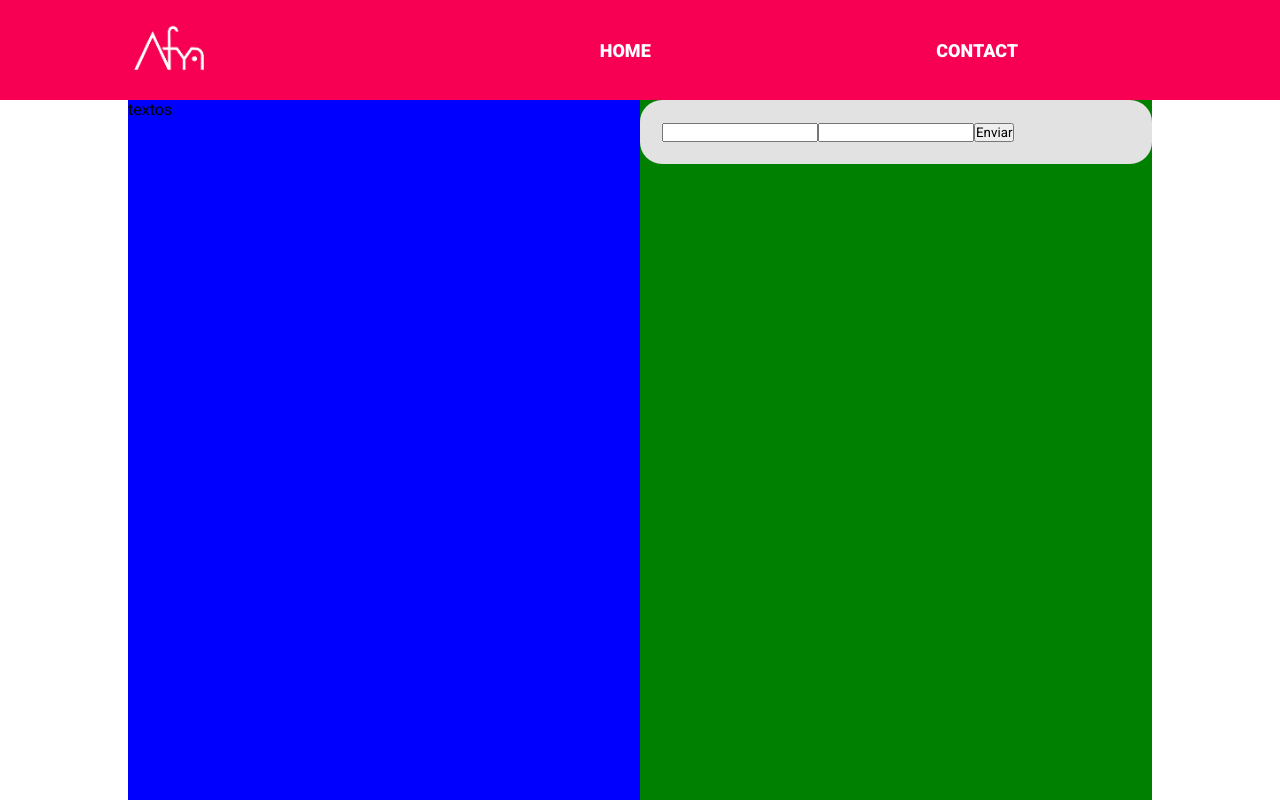
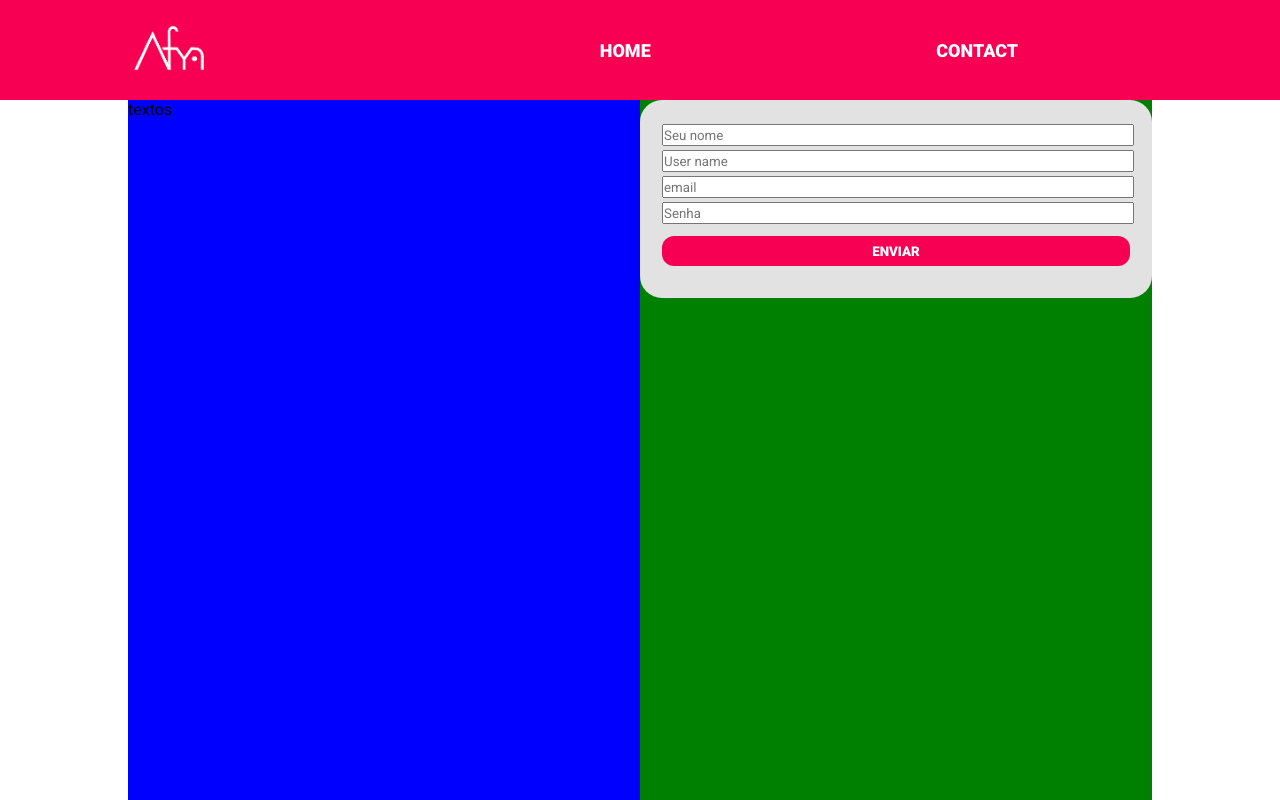
Before and after one commit to fellipehfa/afya-react-mod02, a React (Create React App) app: page / in a window 1280 px wide. Shown: the top 800 px of the page. Built offline with nearby package versions, Linux system fonts and the light colour scheme.

Commit message:
commit 5

```diff
--- a/src/components/Form/index.tsx
+++ b/src/components/Form/index.tsx
@@ -1,13 +1,38 @@
-import React, { useState, useCallback } from 'react';
-
+import React, { FormEvent, useCallback, useState } from 'react';
+import { toast } from "react-toastify";
 import { CardContent } from './styles';
 
+
+
+interface IFormPostData {
+    name: string;
+    username: string;
+    email: string;
+    password: string;
+}
+
 const Form: React.FC = () => {
+
+    const [formDataContent, setFormDataContent] = useState<IFormPostData>({} as IFormPostData)
+
+    const postSignUpData = useCallback(
+        (e: FormEvent<HTMLFormElement>) => {
+            e.preventDefault();
+            toast.success(formDataContent.name)
+            toast.success(formDataContent.username)
+            toast.success(formDataContent.email)
+            toast.success(formDataContent.password)
+        }, [formDataContent]
+    )
+
     return (
         <CardContent>
-          <form action="">
-              <input type="text" />
-              <input type="text" />
+
+            <form onSubmit={postSignUpData}>
+                <input type="text" placeholder="Seu nome" onChange={e => { setFormDataContent({ ...formDataContent, name: e.target.value }) }} />
+                <input type="text" placeholder="User name" onChange={e => { setFormDataContent({ ...formDataContent, username: e.target.value }) }} />
+                <input type="email" placeholder="email" onChange={e => { setFormDataContent({ ...formDataContent, email: e.target.value }) }} />
+                <input type="password" placeholder="Senha" onChange={e => { setFormDataContent({ ...formDataContent, password: e.target.value }) }} />
                 <button type="submit">Enviar</button>
             </form>
         </CardContent>
--- a/src/components/Form/styles.ts
+++ b/src/components/Form/styles.ts
@@ -5,4 +5,25 @@ export const CardContent = styled.div`
     background: #e2e2e2;
     padding:22px;
 
+    & form{
+        display: grid;
+
+        & input{
+            margin: 2px 0;
+            width: 100%;
+            height: 18px;
+        }
+
+        & button {
+            border-radius: 12px;
+            margin: 10px 0 10px 0;
+            background: #f70054;
+            border: none;
+            height: 30px;
+            color: #fff;
+            font-weight: bold;
+            text-transform: uppercase;
+        }
+    }
+
 `
```
Lines whose indentation alone changed are shown as unchanged.
